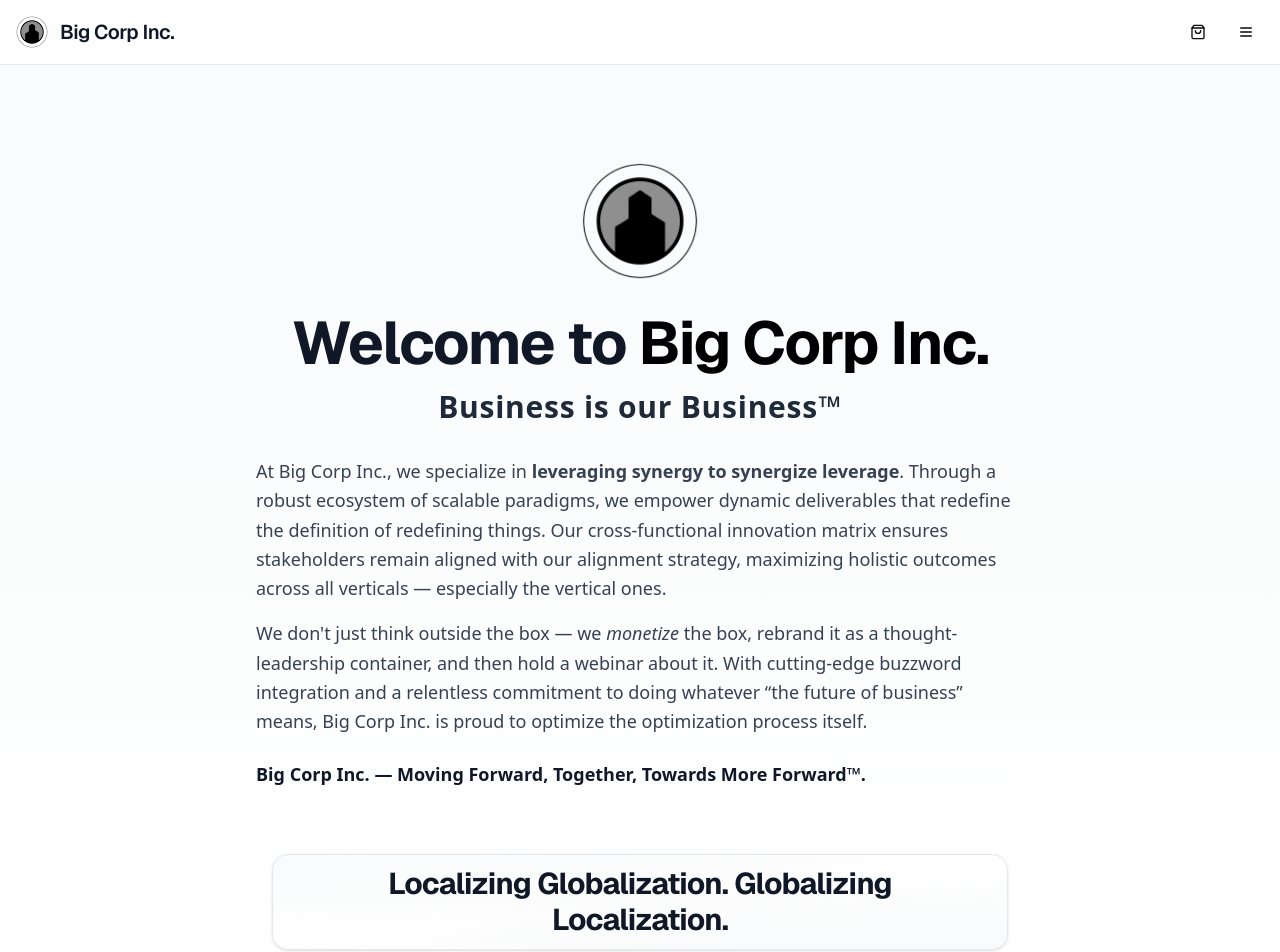
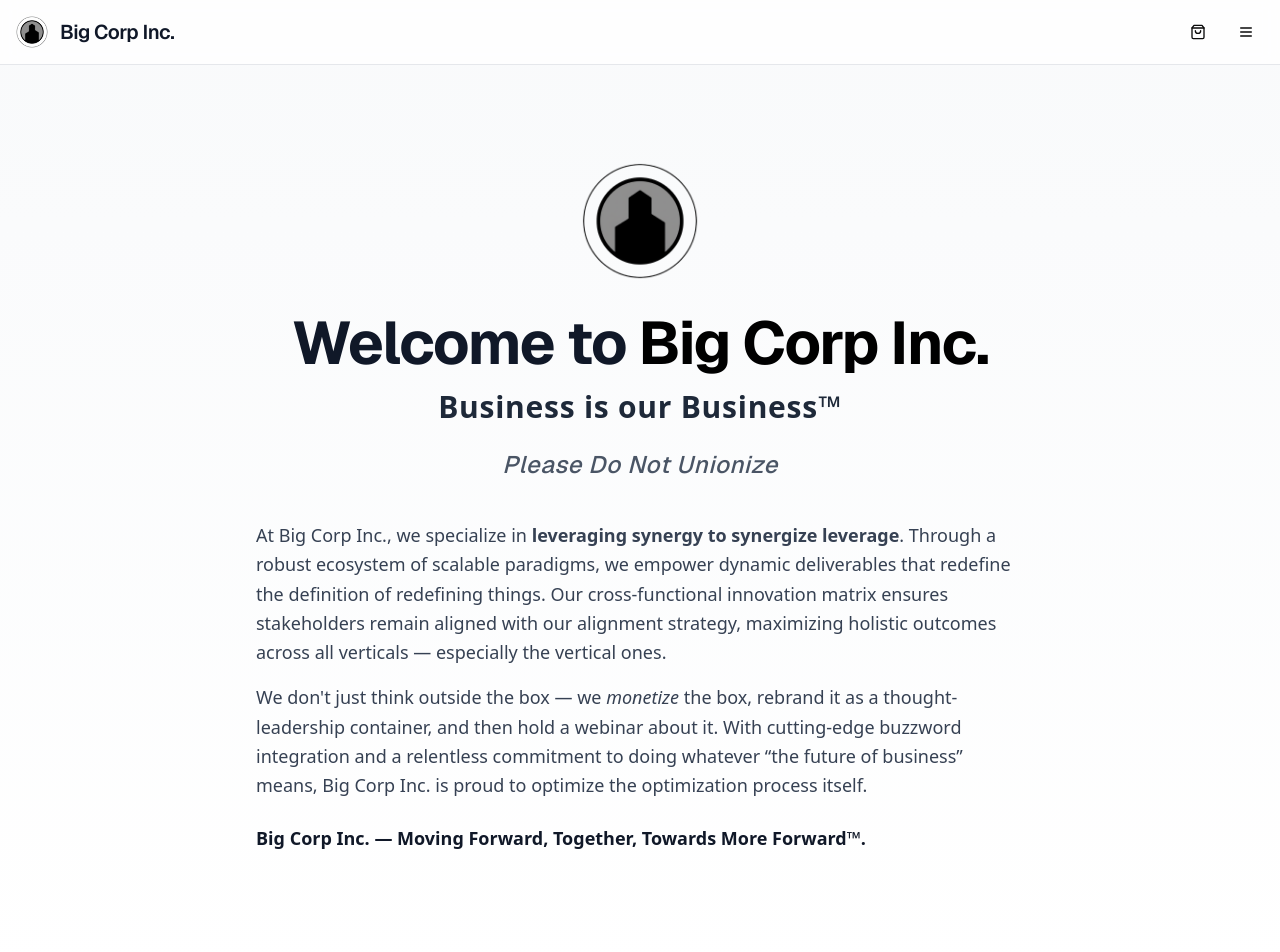
Before and after one commit to briansproule20/big-corp-inc, a Next.js app in the folder big-corp-inc/: page / in a window 1280 px wide. Shown: the top 952 px of the page. Built offline with nearby package versions, Linux system fonts and the light colour scheme; what @merit-systems/echo-next-sdk would draw is missing.

Commit message:
Add corporate catchphrases component with rotating satirical phrases

```diff
--- a/big-corp-inc/src/components/corporate-catchphrases.tsx
+++ b/big-corp-inc/src/components/corporate-catchphrases.tsx
@@ -5,14 +5,19 @@ import { motion, AnimatePresence } from 'framer-motion';
 
 const catchphrases = [
   'Optimizing the Optimization of Optimized Outcomes',
+  'Please Do Not Unionize',
   'Localizing Globalization. Globalizing Localization.',
+  'Your Feedback Has Been Noted',
   'Synergizing Synergy Through Strategic Synergy',
+  'We\'re All Family Here',
   'Disrupting Disruption Disruptively',
+  'Work-Life Integration, Not Balance',
   'Scaling Scalability at Scale',
-  'Pivoting Pivots Pivot-First',
+  'Empowering Synergy Through Destruction',
   'Innovating Innovation Innovatively',
+  'Unlimited PTO (Usage Discouraged)',
   'Leveraging Leverage to Leverage More Leverage',
-  'Please Do Not Unionize',
+  'Redefining the Definition of Redefining',
 ];
 
 export function CorporateCatchphrases() {
@@ -27,26 +32,19 @@ export function CorporateCatchphrases() {
   }, []);
 
   return (
-    <div className="w-full max-w-4xl mx-auto px-4 py-8">
-      <div className="relative h-32 sm:h-24 flex items-center justify-center overflow-hidden rounded-2xl border border-gray-200 bg-gradient-to-br from-gray-50 via-white to-gray-50 shadow-sm">
-        {/* Background gradient effect */}
-        <div className="absolute inset-0 bg-gradient-to-r from-transparent via-gray-100/50 to-transparent opacity-50" />
-
+    <div className="relative min-h-16 sm:min-h-12 flex items-center justify-center mb-8 px-4">
       <AnimatePresence mode="wait">
-          <motion.div
+        <motion.p
           key={currentIndex}
-            initial={{ opacity: 0, y: 20, filter: 'blur(10px)' }}
+          initial={{ opacity: 0, y: 10, filter: 'blur(8px)' }}
           animate={{ opacity: 1, y: 0, filter: 'blur(0px)' }}
-            exit={{ opacity: 0, y: -20, filter: 'blur(10px)' }}
+          exit={{ opacity: 0, y: -10, filter: 'blur(8px)' }}
           transition={{ duration: 0.7, ease: [0.22, 1, 0.36, 1] }}
-            className="absolute inset-0 flex items-center justify-center px-8"
+          className="text-lg sm:text-xl md:text-2xl font-medium text-center text-gray-600 italic tracking-wide font-[family-name:var(--font-geist-sans)]"
         >
-            <p className="text-xl sm:text-2xl md:text-3xl font-bold text-center text-gray-900 tracking-tight font-[family-name:var(--font-geist-sans)]">
           {catchphrases[currentIndex]}
-            </p>
-          </motion.div>
+        </motion.p>
       </AnimatePresence>
-      </div>
     </div>
   );
 }
--- a/big-corp-inc/src/components/homepage.tsx
+++ b/big-corp-inc/src/components/homepage.tsx
@@ -30,9 +30,12 @@ export function Homepage() {
           </h1>
 
           {/* Subtitle */}
-          <h2 className="text-xl sm:text-2xl md:text-3xl font-semibold text-gray-800 mb-8 tracking-wide">
+          <h2 className="text-xl sm:text-2xl md:text-3xl font-semibold text-gray-800 mb-4 tracking-wide">
             Business is our Business™
           </h2>
+
+          {/* Animated Catchphrases */}
+          <CorporateCatchphrases />
 
           {/* Corporate Description */}
           <div className="max-w-3xl mx-auto mb-8 space-y-4 text-left">
@@ -48,9 +51,6 @@ export function Homepage() {
               Big Corp Inc. — Moving Forward, Together, Towards More Forward™.
             </p>
           </div>
-
-          {/* Animated Catchphrases */}
-          <CorporateCatchphrases />
         </div>
       </section>
 
```
Lines whose indentation alone changed are shown as unchanged.
